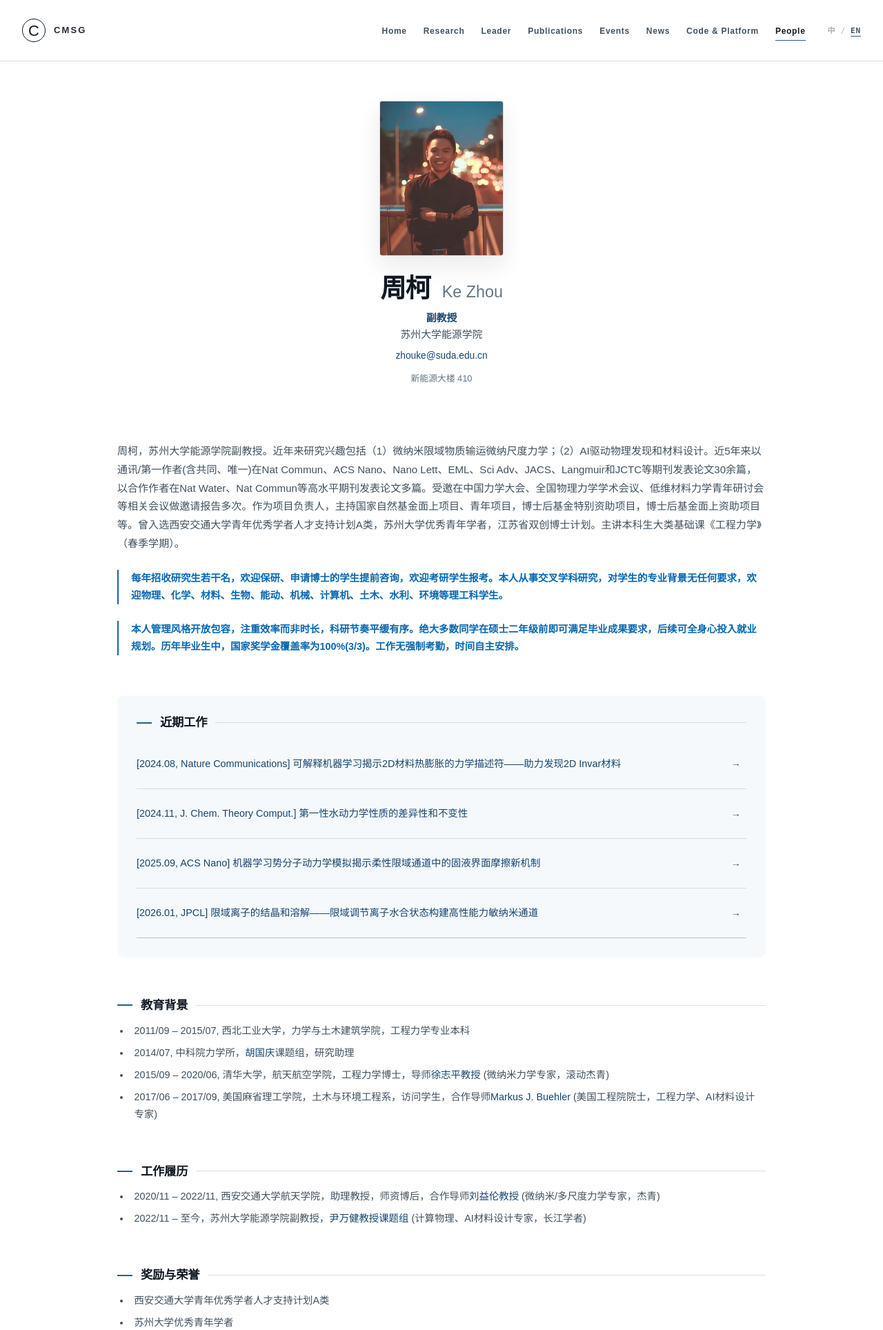
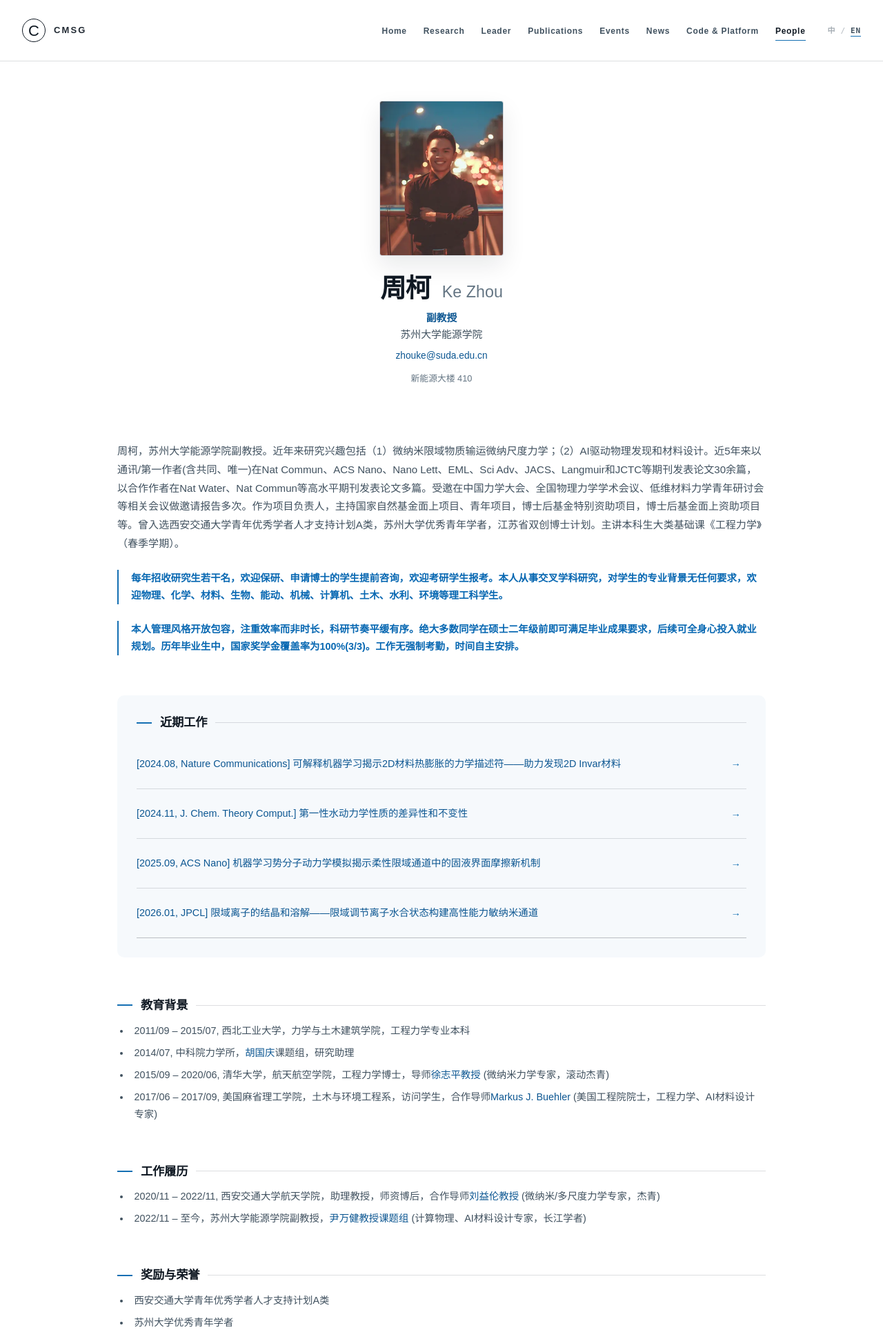
Before and after one commit to Yuming12138/cmsg-group-web, a Flask app: page /people/zhouke in a window 1280 px wide. Shown: the top 1928 px of the page at 69% size. Run offline with Flask 3, Linux system fonts and the light colour scheme.

Commit message:
style: shift site accent toward technology blue

```diff
--- a/static/site/css/tokens.css
+++ b/static/site/css/tokens.css
@@ -13,16 +13,16 @@
   --paper-200: #e8eef5;
   --line: rgba(16, 25, 35, .14);
   --line-strong: rgba(16, 25, 35, .26);
-  --blue-600: #245f91;
-  --blue-700: #17466f;
-  --blue-100: #e5eff8;
+  --blue-600: #146fb3;
+  --blue-700: #0d5792;
+  --blue-100: #e8f4ff;
   --hero-overlay: rgba(8, 20, 37, .58);
   /* the hero artwork and its orb layers are content-hashed by
      scripts/build_hero_layers.py; the home template injects the URLs from
      layers.json, so a regenerate never needs a CSS edit. The raw source is the
      fallback for the (broken) case where layers.json cannot be read. */
   --hero-art: url("../images/kandinsky-composition-viii.jpg");
-  --hero-accent: #245f91;
+  --hero-accent: #146fb3;
   --hero-accent-ink: #ffffff;
   --lens-r: 76px;
   --mx: -400px;
```
Also changed, not shown: .ui-craft/tokens.md.
